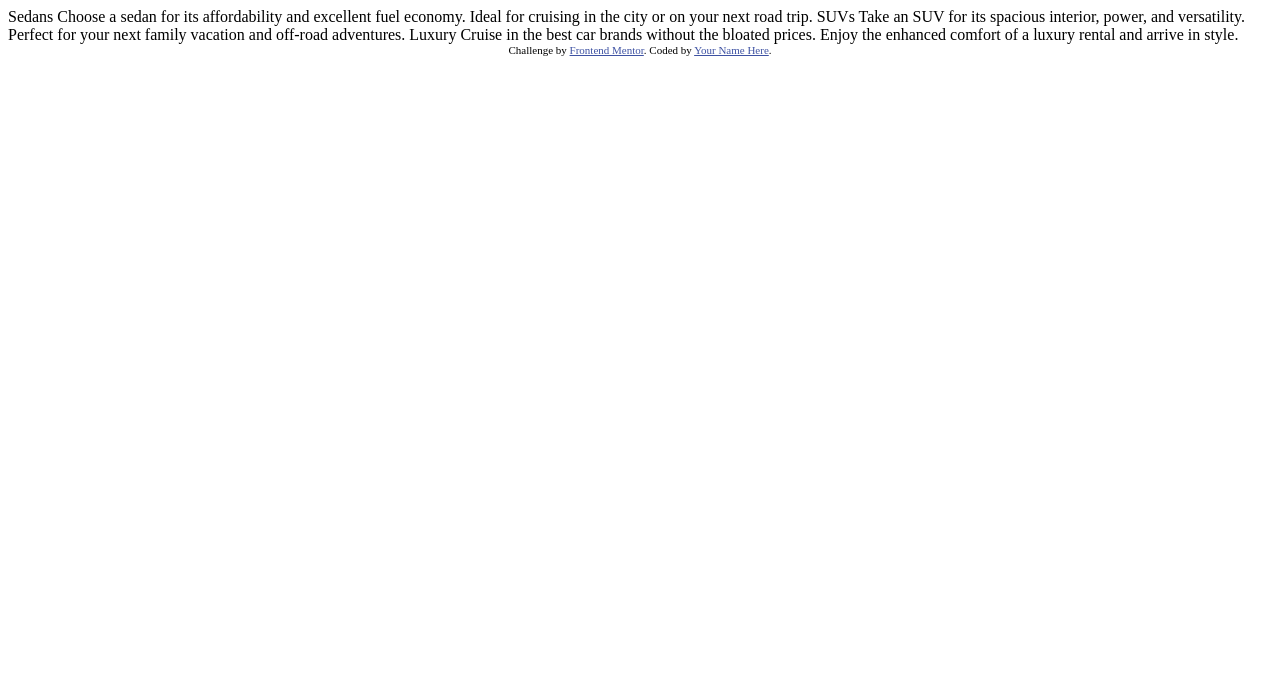
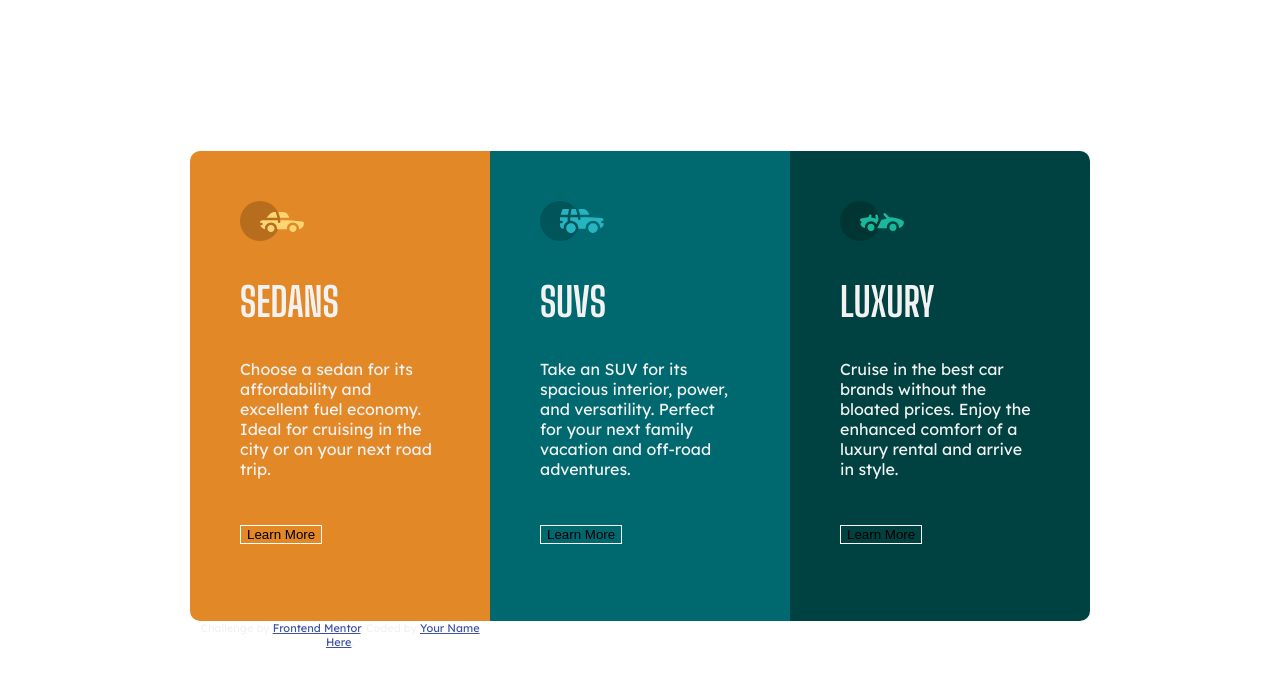
Before and after one commit to CesjhoanFeliu/cesjhoanfeliu.github.com, a plain HTML site: page Proyecto 3/index.html in a window 1280 px wide. Drawn offline with Linux system fonts and the light colour scheme.

Commit message:
Principales

```diff
--- a/Proyecto 3/index.html
+++ b/Proyecto 3/index.html
@@ -1,36 +1,101 @@
 <!DOCTYPE html>
 <html lang="en">
   <head>
-  <meta charset="UTF-8">
-  <meta name="viewport" content="width=device-width, initial-scale=1.0"> <!-- displays site properly based on user's device -->
+    <meta charset="UTF-8" />
+    <meta name="viewport" content="width=device-width, initial-scale=1.0" />
+    <!-- displays site properly based on user's device -->
 
-  <link rel="icon" type="image/png" sizes="32x32" href="./images/favicon-32x32.png">
-
+    <link
+      rel="icon"
+      type="image/png"
+      sizes="32x32"
+      href="./images/favicon-32x32.png"
+    />
+    <link rel="stylesheet" href="./styles.css" />
+    <link rel="preconnect" href="https://fonts.googleapis.com" />
+    <link rel="preconnect" href="https://fonts.gstatic.com" crossorigin />
+    <link
+      href="https://fonts.googleapis.com/css2?family=Big+Shoulders+Display:wght@700&family=Lexend+Deca&display=swap"
+      rel="stylesheet"
+    />
     <title>Frontend Mentor | 3-column preview card component</title>
 
     <!-- Feel free to remove these styles or customise in your own stylesheet 👍 -->
     <style>
-    .attribution { font-size: 11px; text-align: center; }
-    .attribution a { color: hsl(228, 45%, 44%); }
+      .attribution {
+        font-size: 11px;
+        text-align: center;
+      }
+      .attribution a {
+        color: hsl(228, 45%, 44%);
+      }
     </style>
   </head>
   <body>
+    <main class="contenedor">
+      <div class="firstcontent">
+        <svg width="64" height="40" xmlns="http://www.w3.org/2000/svg">
+          <g fill="none" fill-rule="evenodd">
+            <circle fill="#000" opacity=".201" cx="20" cy="20" r="20" />
+            <path
+              d="M52.936 24.11c1.942 0 3.517 1.542 3.517 3.445 0 1.903-1.575 3.445-3.517 3.445s-3.516-1.542-3.516-3.445c0-1.903 1.574-3.445 3.516-3.445zm-21.957 0c1.942 0 3.517 1.542 3.517 3.445 0 1.903-1.575 3.445-3.517 3.445s-3.516-1.542-3.516-3.445c0-1.903 1.574-3.445 3.516-3.445zm6.948-4.848v1.429c0 .716.61 1.293 1.348 1.259a1.295 1.295 0 001.225-1.295v-1.393h8.256l13.483 1.313c.956.093 1.676.881 1.676 1.814 0 2.89-2.126 5.303-4.926 5.819.397-3.557-2.458-6.62-6.053-6.62-3.646 0-6.504 3.14-6.039 6.723h-9.879c.466-3.588-2.397-6.722-6.039-6.722-3.595 0-6.45 3.062-6.052 6.62-2.14-.398-3.916-1.912-4.61-3.931h1.142c.731 0 1.32-.598 1.285-1.322-.033-.678-.629-1.2-1.322-1.2H20v-.251c0-1.274 1.066-2.243 2.306-2.243h15.62zM42.59 11c2.645 0 4.99 1.556 5.972 3.963l.726 1.779H40.17L38.413 11h4.178zm-6.865 0l1.758 5.741H26.505l3.357-3.654A6.502 6.502 0 0134.644 11h1.082z"
+              fill="#FFD473"
+              fill-rule="nonzero"
+            />
+          </g>
+        </svg>
+        <h2>Sedans</h2>
+        <p>
+          Choose a sedan for its affordability and excellent fuel economy. Ideal
+          for cruising in the city or on your next road trip.
+        </p>
+        <button>Learn More</button>
+      </div>
 
-  Sedans
-  Choose a sedan for its affordability and excellent fuel economy. Ideal for cruising in the city
-  or on your next road trip.
+      <div class="secondcontent">
+        <svg width="64" height="40" xmlns="http://www.w3.org/2000/svg">
+          <g fill="none" fill-rule="evenodd">
+            <circle fill="#000" opacity=".201" cx="20" cy="20" r="20" />
+            <path
+              d="M31.002 22.358c2.917 0 5.18 2.593 4.762 5.506a4.828 4.828 0 01-2.962 3.778 4.797 4.797 0 01-5.3-1.165c-1.188-1.26-1.235-2.613-1.263-2.613-.42-2.924 1.857-5.506 4.763-5.506zm22 0c3.457 0 5.798 3.567 4.41 6.744A4.816 4.816 0 0152.3 31.94a4.826 4.826 0 01-4.06-4.077c-.42-2.915 1.846-5.506 4.762-5.506zm-15.04-6.083v1.462a1.29 1.29 0 001.352 1.29c.693-.033 1.227-.631 1.227-1.326v-1.426h8.3l13.056.716a1.29 1.29 0 011.164.917c.27.895.446 1.477.563 1.87h-1.047c-.694 0-1.291.534-1.324 1.228a1.29 1.29 0 001.288 1.352h1.445c-.164 2.225-1.57 4.193-3.6 5.05.13-4.212-3.255-7.63-7.384-7.63-4.317 0-7.762 3.718-7.358 8.086h-7.285c.43-4.655-3.503-8.531-8.131-8.046v-3.543h7.734zm-10.312 0v4.308a7.4 7.4 0 00-4.006 7.274 3.874 3.874 0 01-3.642-3.864v-1.635h1.46a1.29 1.29 0 000-2.58h-1.461v-3.213l.003-.29h7.646zm14.986-8.196c2.65 0 5 1.592 5.984 4.055l.63 1.579a5.525 5.525 0 01-.065-.004l-.026-.002-.034-.002-.022-.002a4.178 4.178 0 00-.224-.006l-.098-.001h-.039l-.136-.001h-.052l-.326-.001H40.211L38.528 8.08zm-13.632 0l-1.122 5.616h-7.144l1.47-4.71a1.29 1.29 0 011.231-.906h5.565zm6.832 0l1.683 5.615h-7.007l1.121-5.615h4.203z"
+              fill="#26B5C0"
+              fill-rule="nonzero"
+            />
+          </g>
+        </svg>
+        <h2>SUVs</h2>
+        <p>
+          Take an SUV for its spacious interior, power, and versatility. Perfect
+          for your next family vacation and off-road adventures.
+        </p>
+        <button>Learn More</button>
+      </div>
+      <div class="thirdcontent">
+        <svg width="64" height="40" xmlns="http://www.w3.org/2000/svg">
+          <g fill="none" fill-rule="evenodd">
+            <circle fill="#000" opacity=".201" cx="20" cy="20" r="20" />
+            <path
+              d="M30.98 22.835c1.941 0 3.516 1.604 3.516 3.583 0 1.978-1.575 3.582-3.517 3.582s-3.516-1.604-3.516-3.582c0-1.979 1.574-3.583 3.516-3.583zm21.956 0c1.942 0 3.517 1.604 3.517 3.583 0 1.978-1.575 3.582-3.517 3.582s-3.516-1.604-3.516-3.582c0-1.979 1.574-3.583 3.516-3.583zm-9.143-10.45a1.27 1.27 0 011.819 0l3.715 3.784c4.444-.115 9.7 1.142 13.964 3.753.387.237.624.664.624 1.124 0 3.006-2.126 5.514-4.926 6.05.397-3.698-2.458-6.882-6.053-6.882-3.646 0-6.504 3.264-6.039 6.99h-9.669c.76-1.544.993-2.026 1.337-2.711l.082-.162c.421-.835 1.056-2.07 2.883-5.65 1.68-.023 3.47-.408 5.247-1.403l-2.984-3.04a1.328 1.328 0 010-1.854zm-7.68 1.064c.683-.2 1.395.202 1.592.898l.749 2.652a3.46 3.46 0 01-.247 2.51l-1.733 3.395-.216.424c-1.07-1.89-3.06-3.114-5.279-3.114-3.595 0-6.45 3.184-6.052 6.885-1.832-.347-3.414-1.537-4.278-3.276a1.331 1.331 0 01.117-1.376l.955-1.303-1.325-1.295c-.751-.735-.376-2.024.64-2.231l6.614-1.346.13-.026c.092-.019.145-.03.157-.031.314-.146 1.07-.591 1.07-1.506 0-.734.592-1.327 1.316-1.31.712.016 1.268.662 1.256 1.388a4.11 4.11 0 01-.348 1.611 22.69 22.69 0 014.7 1.146l-.7-2.473a1.314 1.314 0 01.882-1.622z"
+              fill="#19B89D"
+              fill-rule="nonzero"
+            />
+          </g>
+        </svg>
+        <h2>Luxury</h2>
+        <p>
+          Cruise in the best car brands without the bloated prices. Enjoy the
+          enhanced comfort of a luxury rental and arrive in style.
+        </p>
+        <button>Learn More</button>
+      </div>
+      <div class="attribution">
+        Challenge by
+        <a href="https://www.frontendmentor.io?ref=challenge" target="_blank"
+          >Frontend Mentor</a
+        >. Coded by <a href="#">Your Name Here</a>.
+      </div>
+    </main>
 
-  SUVs
-  Take an SUV for its spacious interior, power, and versatility. Perfect for your next family vacation
-  and off-road adventures.
 
-  Luxury
-  Cruise in the best car brands without the bloated prices. Enjoy the enhanced comfort of a luxury
-  rental and arrive in style.
-
-  <div class="attribution">
-    Challenge by <a href="https://www.frontendmentor.io?ref=challenge" target="_blank">Frontend Mentor</a>.
-    Coded by <a href="#">Your Name Here</a>.
-  </div>
   </body>
 </html>
--- /dev/null
+++ b/Proyecto 3/styles.css
@@ -0,0 +1,93 @@
+:root{
+    --primaryorange:hsl(31, 77%, 52%);
+    --primarycyan:hsl(184, 100%, 22%);
+    --primarydarkcyan:hsl(179, 100%, 13%);
+    --neutralwhite: hsla(0, 0%, 100%, 0.75);
+    --gray:hsl(0, 0%, 95%);
+    --principalfont: 'Big Shoulders Display', cursive;
+    --secondfont: 'Lexend Deca', sans-serif;
+}
+body{
+margin: 0;
+display: flex;
+align-items: center;
+justify-content: center;
+height: 100vh;
+font-family: var(--secondfont);
+color: var(--gray);
+}
+
+h2{
+    font-family: var(--principalfont);
+    font-size: 2.5em;
+    text-transform: uppercase;
+}
+button{
+    margin-top: 30px;
+    border: none;
+    background-color: rgba(255, 0, 0, 0);
+    border: solid 1px white;
+
+}
+
+.contenedor{
+    display: grid;
+    grid-template-columns: 300px 300px 300px;
+    grid-template-rows: 470px;
+
+}
+.firstcontent,.secondcontent,.thirdcontent{
+    padding: 50px;
+}
+.firstcontent{
+    background-color: var(--primaryorange);
+    border-top-left-radius: 10px;
+    border-bottom-left-radius: 10px;
+
+}
+.secondcontent{
+    background-color: var(--primarycyan);
+}
+.thirdcontent{
+    background-color: var(--primarydarkcyan);
+    border-top-right-radius: 10px;
+    border-bottom-right-radius: 10px;
+}
+
+
+
+/* # Front-end Style Guide
+
+## Layout
+
+The designs were created to the following widths:
+
+- Mobile: 375px
+- Desktop: 1440px
+
+## Colors
+
+### Primary
+
+Bright orange: hsl(31, 77%, 52%)
+Dark cyan: hsl(184, 100%, 22%)
+Very dark cyan: hsl(179, 100%, 13%)
+
+### Neutral
+
+Transparent white (paragraphs): hsla(0, 0%, 100%, 0.75)
+Very light gray (background, headings, buttons): hsl(0, 0%, 95%)
+
+## Typography
+
+### Body Copy
+
+- Font size: 15px
+
+### Font
+
+- Family: [Lexend Deca](https://fonts.google.com/specimen/Lexend+Deca)
+- Weights: 400
+
+- Family: [Big Shoulders Display](https://fonts.google.com/specimen/Big+Shoulders+Display)
+- Weights: 700 */
```
Also changed, not shown: active-states.jpg (added). Lines whose indentation alone changed are shown as unchanged.
